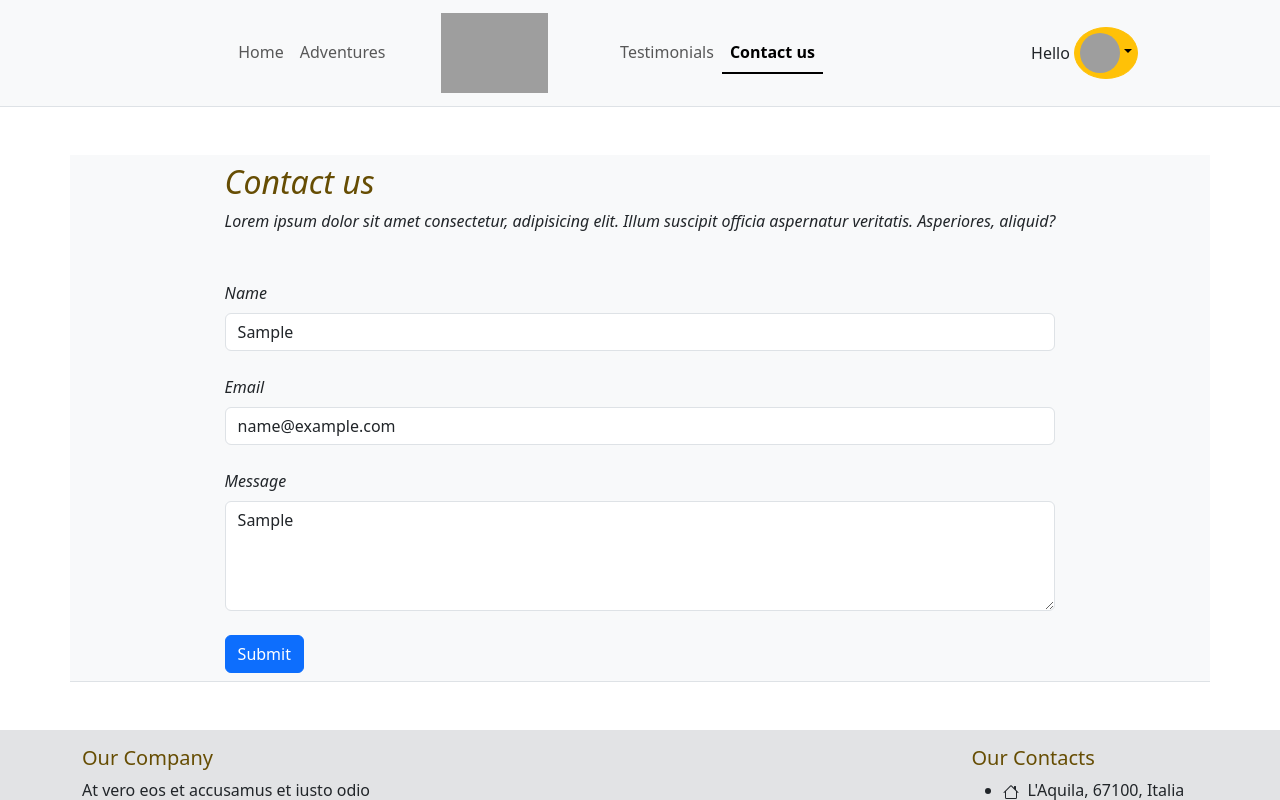
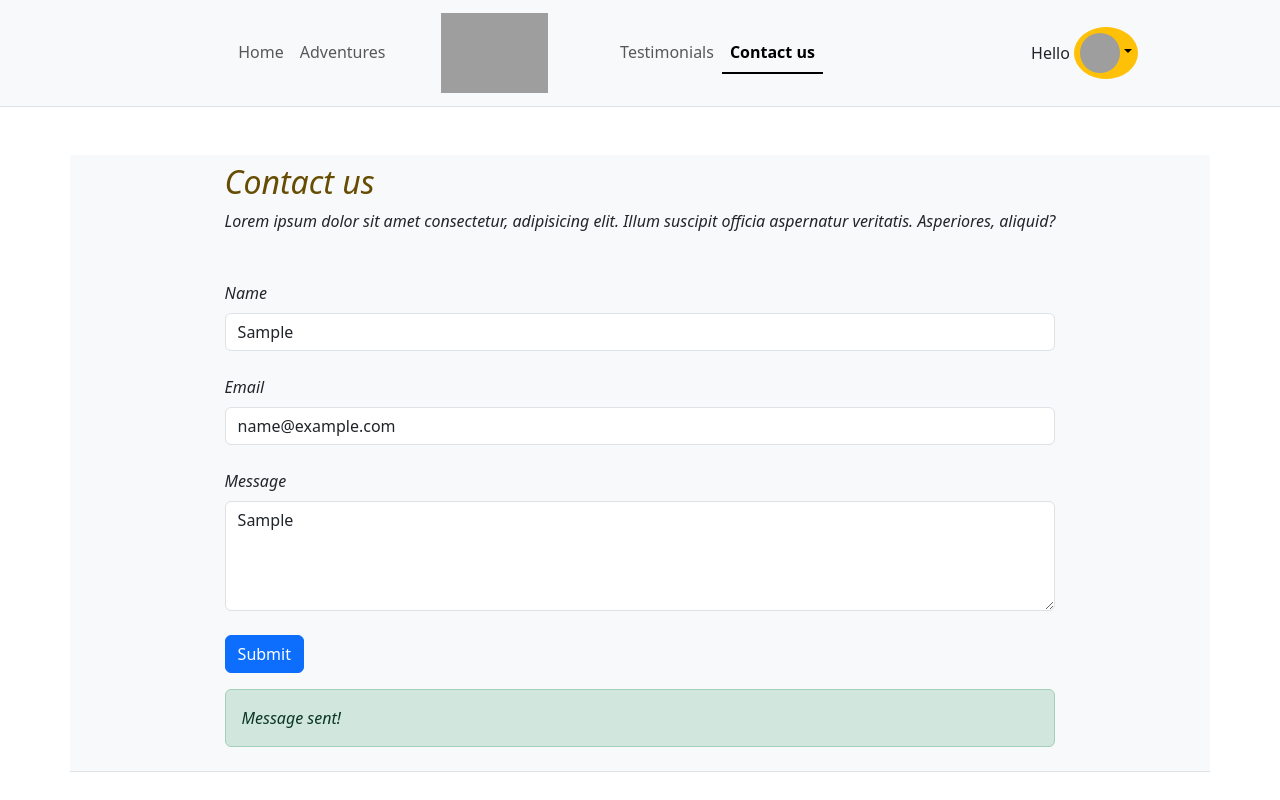
Before and after one commit to NasoAQ/CapstoneProject_fe, a React (Create React App) app: page /contacts in a window 1280 px wide. Both pictures are taken after typing "Sample", "name@example.com", "Sample" into the empty fields and a click on the button "Submit". Shown: the top 800 px of the page. Built offline with nearby package versions, Linux system fonts and the light colour scheme; grey boxes are pictures that could not be loaded.

Commit message:
cambiolookform

```diff
--- a/src/components/formcontact/ContactForm.jsx
+++ b/src/components/formcontact/ContactForm.jsx
@@ -1,10 +1,14 @@
 import React, { useState } from "react";
-import { Button, Container, Form, Row } from "react-bootstrap";
+import { Button, Container, Form, Row, Alert } from "react-bootstrap";
 
 const ContactForm = () => {
 	const [name, setName] = useState("");
 	const [email, setEmail] = useState("");
 	const [message, setMessage] = useState("");
+	const [alertVariant, setAlertVariant] = useState("");
+	const [alertMessage, setAlertMessage] = useState("");
+	const [showAlert, setShowAlert] = useState(false);
+	const [validated, setValidated] = useState(false);
 
 	function encode(data) {
 		return Object.keys(data)
@@ -12,16 +16,33 @@ const ContactForm = () => {
 			.join("&");
 	}
 
-	function handleSubmit(e) {
+	const handleSubmit = async e => {
 		e.preventDefault();
-		fetch("/", {
+		e.stopPropagation();
+		setValidated(true);
+		try {
+			const response = await fetch("/", {
 				method: "POST",
 				headers: { "Content-Type": "application/x-www-form-urlencoded" },
 				body: encode({ "form-name": "contact", name, email, message }),
-		})
-			.then(() => alert("Message sent!"))
-			.catch(error => alert(error));
+			});
+
+			if (response.ok) {
+				setAlertVariant("success");
+				setAlertMessage("Message sent!");
+				setShowAlert(true);
+				setValidated(false);
+			} else {
+				throw new Error(
+					`Server responded with ${response.status} ${response.statusText}`
+				);
 			}
+		} catch (error) {
+			setAlertVariant("danger");
+			setAlertMessage(`Error: ${error.message}`);
+			setShowAlert(true);
+		}
+	};
 
 	return (
 		<Container
@@ -68,25 +89,31 @@ const ContactForm = () => {
 						</div>
 					</div>
 				</div> */}
-				<Form data-netlify="true" name="contact" onSubmit={handleSubmit}>
 				<h2 className="text-warning-emphasis">Contact us</h2>
 				<p className="leading-relaxed mb-5">
 					Lorem ipsum dolor sit amet consectetur, adipisicing elit. Illum
 					suscipit officia aspernatur veritatis. Asperiores, aliquid?
 				</p>
-					<div className="mb-4">
+				<Form
+					noValidate
+					validated={validated}
+					data-netlify="true"
+					name="contact"
+					onSubmit={handleSubmit}
+				>
+					<Form.Group className="mb-4">
 						<input type="hidden" name="form-name" value="contact" />
-						<label htmlFor="name" className="form-label text-gray-400">
+						<Form.Label htmlFor="name" className="form-label text-gray-400">
 							Name
-						</label>
-						<input
+						</Form.Label>
+						<Form.Control
 							type="text"
 							id="name"
 							name="name"
 							className="form-control"
 							onChange={e => setName(e.target.value)}
 						/>
-					</div>
+					</Form.Group>
 					<div className="mb-4">
 						<label htmlFor="email" className="form-label text-gray-400">
 							Email
@@ -114,6 +141,11 @@ const ContactForm = () => {
 					<Button type="submit" className="btn btn-primary">
 						Submit
 					</Button>
+					{showAlert && (
+						<Alert variant={alertVariant} className="mt-3">
+							{alertMessage}
+						</Alert>
+					)}
 				</Form>
 			</Row>
 		</Container>
```
Lines whose indentation alone changed are shown as unchanged.
